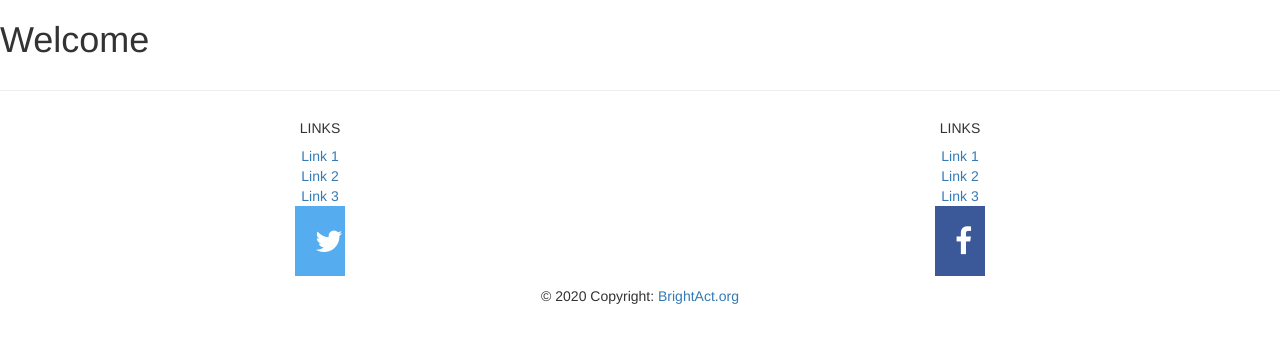
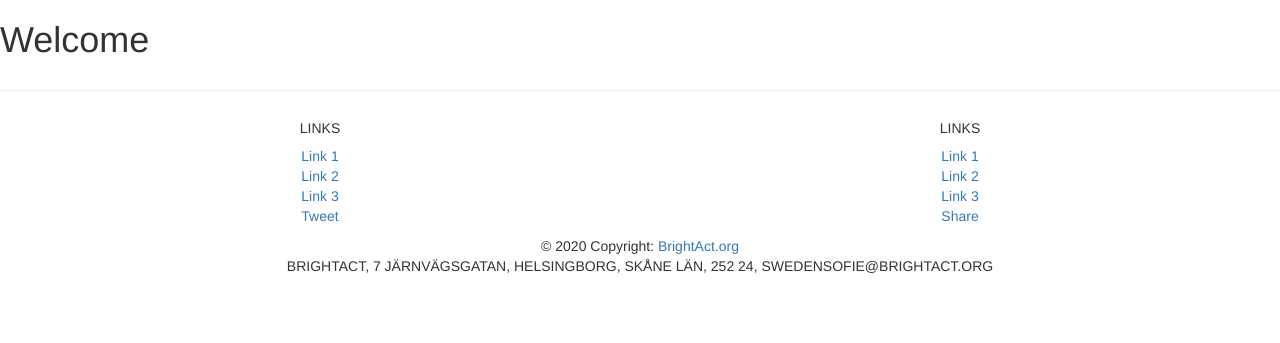
Before and after one commit to sandycamilo/BrightAct, a Flask app: page / in a window 1280 px wide. Shown: the top 343 px of the page. Run offline with Flask 2, Linux system fonts and the light colour scheme; parts of the project's set-up code (start-up, migrations or seed data) failed here and were passed over; some libraries are stand-ins or nearby versions.

Commit message:
update social media sharing buttons

```diff
--- a/templates/footer.html
+++ b/templates/footer.html
@@ -1,6 +1,10 @@
 <!-- Footer -->
 <!-- Custom CSS -->
 <link href="../static/css/footer.css" rel="stylesheet">
+<!-- Social Media Sharing JavaScripts -->
+<div id="fb-root"></div>
+<script async defer crossorigin="anonymous" src="https://connect.facebook.net/en_US/sdk.js#xfbml=1&version=v8.0" nonce="FEBq6AyT">
+</script>
 
 <footer class='page-footer font-small blue pt-4'>
     <div class='container-fluid text-center'>
@@ -12,7 +16,13 @@
                  <li><a href='#!'>Link 1</a></li>
                  <li><a href='#!'>Link 2</a></li>
                  <li><a href='#!'>Link 3</a></li>
-                 <li><a href="#" class="fa fa-twitter"></a></li>
+                 <li>
+                     <a href="https://twitter.com/share?ref_src=twsrc%5Etfw" class="twitter-share-button" data-related="BrightAct_EU,https://twitter.com/sofie_wahlstrom" data-show-count="false">
+                         Tweet
+                     </a>
+                     <script async src="https://platform.twitter.com/widgets.js" charset="utf-8">
+                     </script>
+                 </li>
              </ul>
          </div>
          <div class='col-md-6 mb-md-0 mb-3'>
@@ -21,12 +31,19 @@
                  <li><a href='#!'>Link 1</a></li>
                  <li><a href='#!'>Link 2</a></li>
                  <li><a href='#!'>Link 3</a></li>
-                 <li><a href="#" class="fa fa-facebook"></a></li>
+                 <li>
+                     <div class="fb-share-button" data-href="https://brightact.org" data-layout="button" data-size="small">
+                         <a target="_blank" href="https://www.facebook.com/sharer/sharer.php?u=https%3A%2F%2Fbrightact.org%2F&amp;src=sdkpreparse" class="fb-xfbml-parse-ignore">
+                             Share
+                         </a>
+                     </div>
+                 </li>
              </ul>
          </div>
          </div>
     </div>
     <div class='footer-copyright text-center py-3'>© 2020 Copyright:
        <a href='https://brightact.org'> BrightAct.org</a>
+       <p>BRIGHTACT, 7 JÄRNVÄGSGATAN, HELSINGBORG, SKÅNE LÄN, 252 24, SWEDENSOFIE@BRIGHTACT.ORG</p>
     </div>
 </footer>
```
